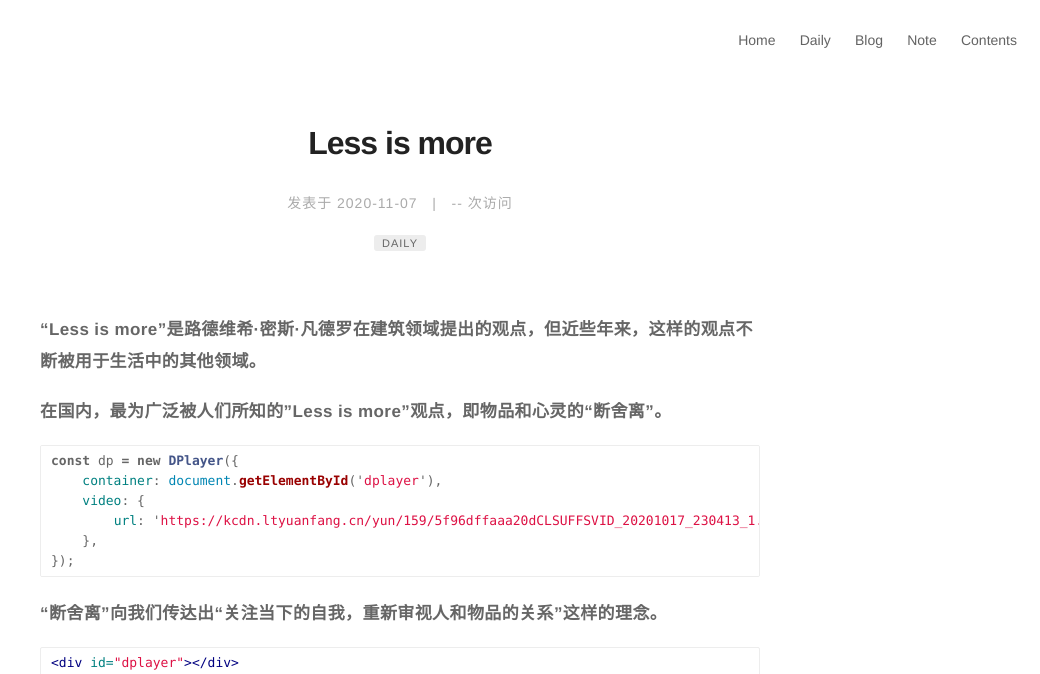
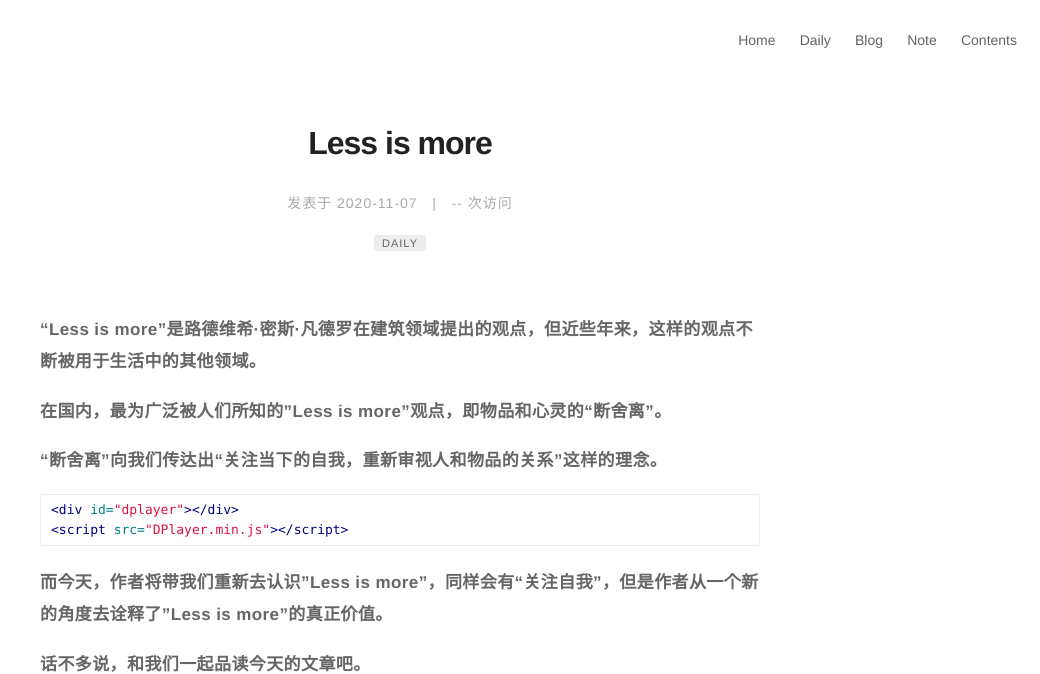
Before and after one commit to ililitk/0303k, a Jekyll site: the page built from _posts/2020-11-08-Less-is-more.md, in a window 1280 px wide and 900 px high, cut to the strip 0-674 px from the top of the window. Shown: the whole strip, without its empty margins (240-1280 px from the left). Built offline with Jekyll 4.4.1, drawn with Linux system fonts in a browser that asks for light colours; comment, search, counter and statistics services are not loaded.

Commit message:
Revert "Update 2020-11-08-Less-is-more.md"
This reverts commit 1c2a7a3f74ed018481b5f7d5b0c5c57519122396.

````diff
--- a/_posts/2020-11-08-Less-is-more.md
+++ b/_posts/2020-11-08-Less-is-more.md
@@ -15,15 +15,6 @@ description:
 **"Less is more"是路德维希·密斯·凡德罗在建筑领域提出的观点，但近些年来，这样的观点不断被用于生活中的其他领域。**
 
 **在国内，最为广泛被人们所知的"Less is more"观点，即物品和心灵的“断舍离”。**
-
-```js
-const dp = new DPlayer({
-    container: document.getElementById('dplayer'),
-    video: {
-        url: 'https://kcdn.ltyuanfang.cn/yun/159/5f96dffaaa20dCLSUFFSVID_20201017_230413_1.mp4?auth=0&_upd=SVID_20201017_230413_1.mp4',
-    },
-});
-```
 
 **“断舍离”向我们传达出“关注当下的自我，重新审视人和物品的关系”这样的理念。**
 
````
